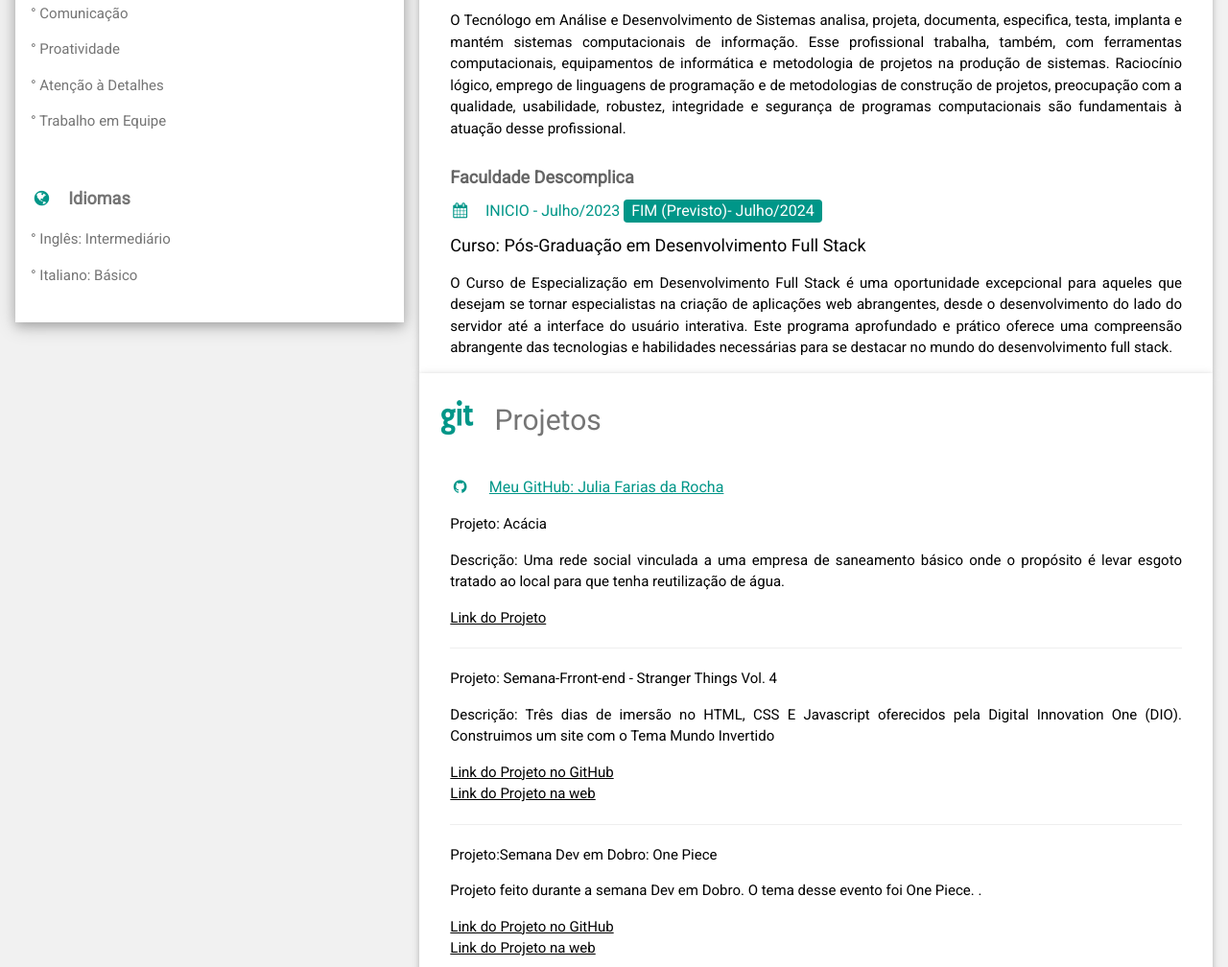
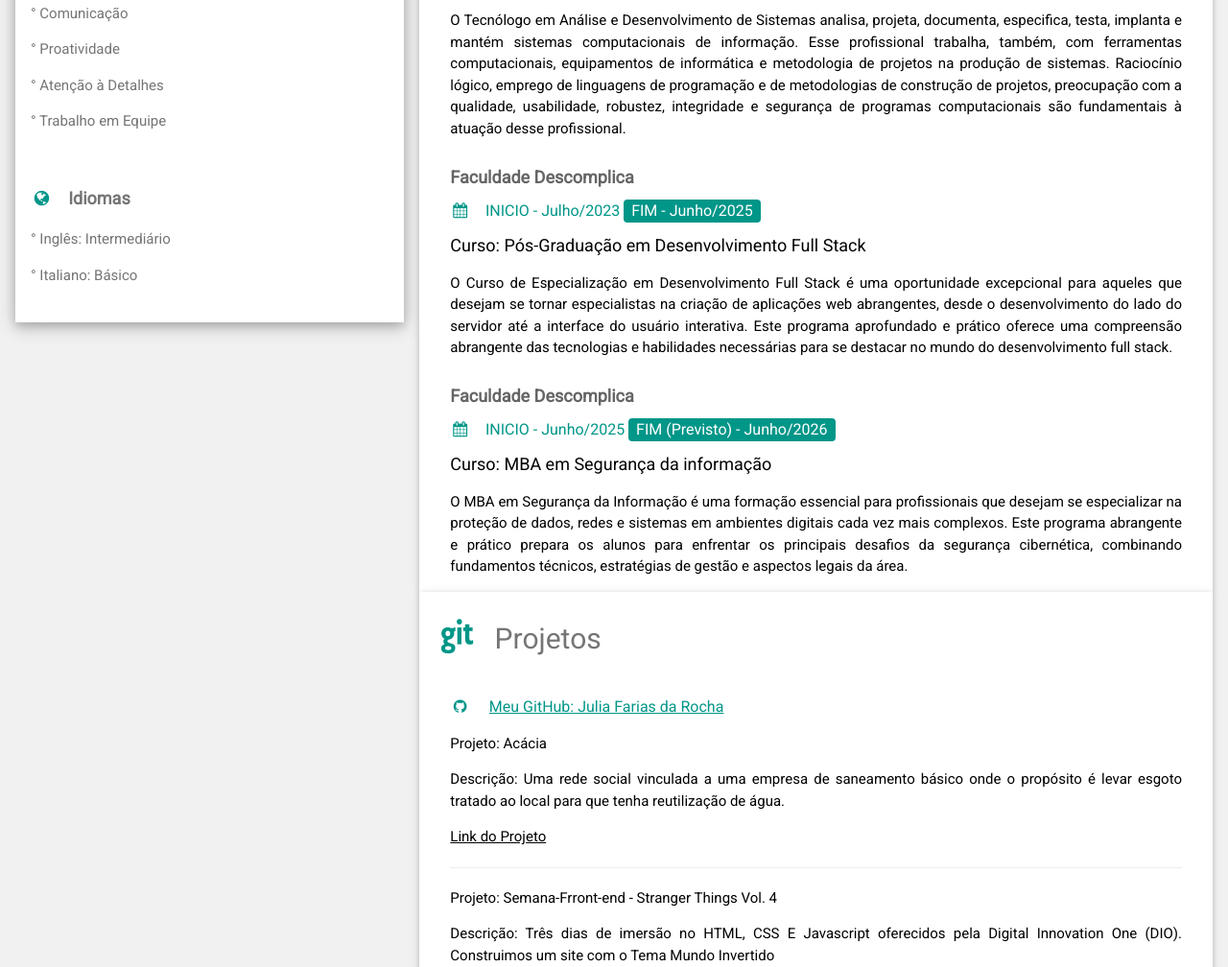
Before and after one commit to JuliaMoonCrystal/Criando-um-CV-com-HTML, a plain HTML site: page index.html in a window 1280 px wide. Shown: the part 929-1937 px from the top of the page at 96% size. Drawn offline with nearby package versions, Linux system fonts and the light colour scheme.

Commit message:
resume update

```diff
--- a/index.html
+++ b/index.html
@@ -240,7 +240,7 @@
             <h5 class="w3-opacity"><b>Faculdade Descomplica</b></h5>
             <h6 class="w3-text-teal">
               <i class="fa fa-calendar fa-fw w3-margin-right"></i>INICIO - Julho/2023
-              <span class="w3-tag w3-teal w3-round">FIM (Previsto)- Julho/2024</span>
+              <span class="w3-tag w3-teal w3-round">FIM - Junho/2025</span>
             </h6>
             <h5 style="text-align: justify;">
               Curso: Pós-Graduação em Desenvolvimento Full Stack
@@ -251,6 +251,23 @@
               do servidor até a interface do usuário interativa. Este programa aprofundado e prático oferece uma
               compreensão abrangente das tecnologias e habilidades necessárias para se destacar no mundo do
               desenvolvimento full stack.
+            </p>
+          </div>
+
+          <div class="w3-container">
+            <h5 class="w3-opacity"><b>Faculdade Descomplica</b></h5>
+            <h6 class="w3-text-teal">
+              <i class="fa fa-calendar fa-fw w3-margin-right"></i>INICIO - Junho/2025
+              <span class="w3-tag w3-teal w3-round">FIM (Previsto) - Junho/2026</span>
+            </h6>
+            <h5 style="text-align: justify;">
+              Curso: MBA em Segurança da informação
+            </h5>
+            <p style="text-align: justify;">
+              O MBA em Segurança da Informação é uma formação essencial para profissionais que desejam se especializar
+              na proteção de dados, redes e sistemas em ambientes digitais cada vez mais complexos. Este programa
+              abrangente e prático prepara os alunos para enfrentar os principais desafios da segurança cibernética,
+              combinando fundamentos técnicos, estratégias de gestão e aspectos legais da área.
             </p>
           </div>
         </div>
```
